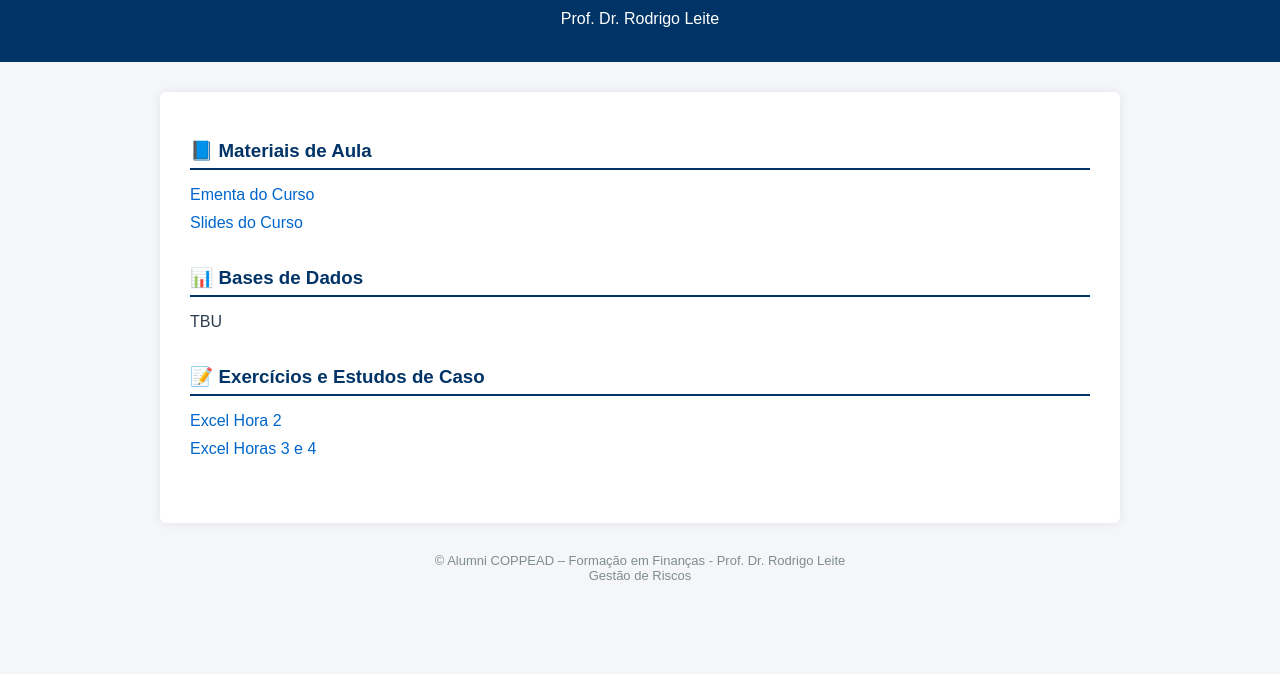
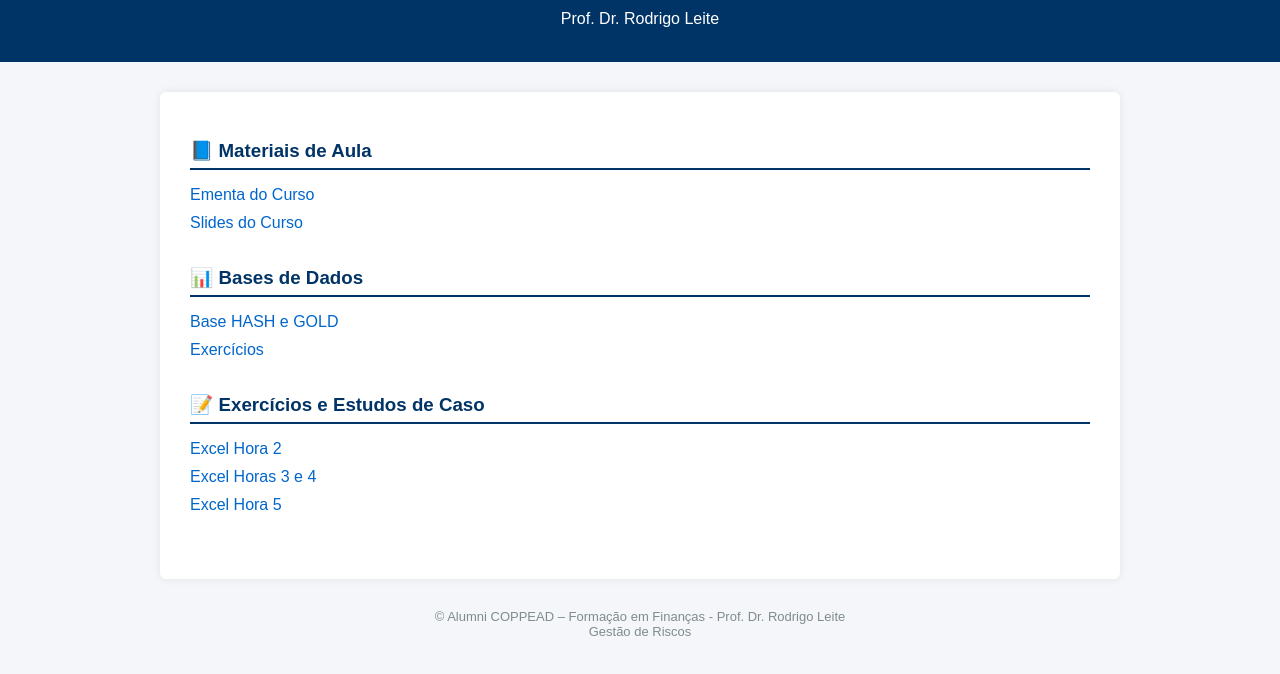
Before and after one commit to ROLeite/roleite.github.io, a plain HTML site: page riscos/index.html in a window 1280 px wide. Shown: the part 80-754 px from the top of the page. Drawn offline with Linux system fonts and the light colour scheme.

Commit message:
Add links to HASH and GOLD base files

```diff
--- a/riscos/index.html
+++ b/riscos/index.html
@@ -87,7 +87,8 @@
     <section>
         <h3>📊 Bases de Dados</h3>
         <ul>
-            <li>TBU</li>
+            <li><a href="HASHeGOLD.xlsx">Base HASH e GOLD</a></li>
+            <li><a href="Exercicios_Risco.pdf">Exercícios</a></li>
         </ul>
     </section>
 
@@ -96,6 +97,7 @@
         <ul>
             <li><a href="millerorr.xlsx">Excel Hora 2</a></li>
             <li><a href="excelhoras34.xlsx">Excel Horas 3 e 4</a></li>
+            <li><a href="memoria_VAR.xlsx">Excel Hora 5</a></li>
         </ul>
     </section>
 
```
